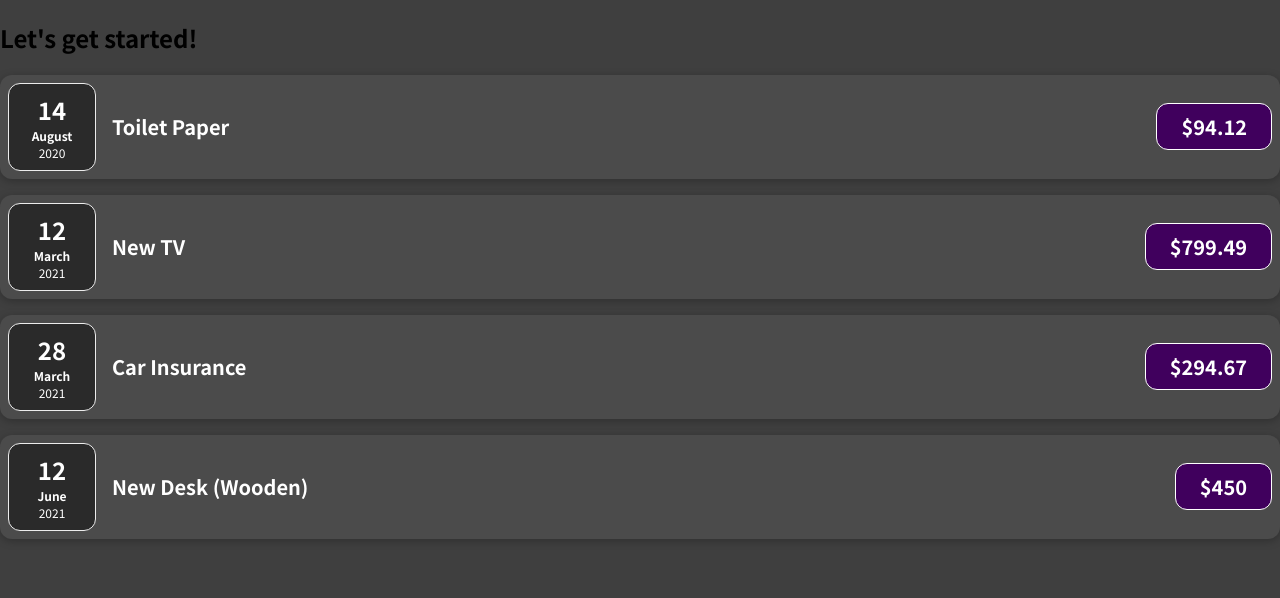
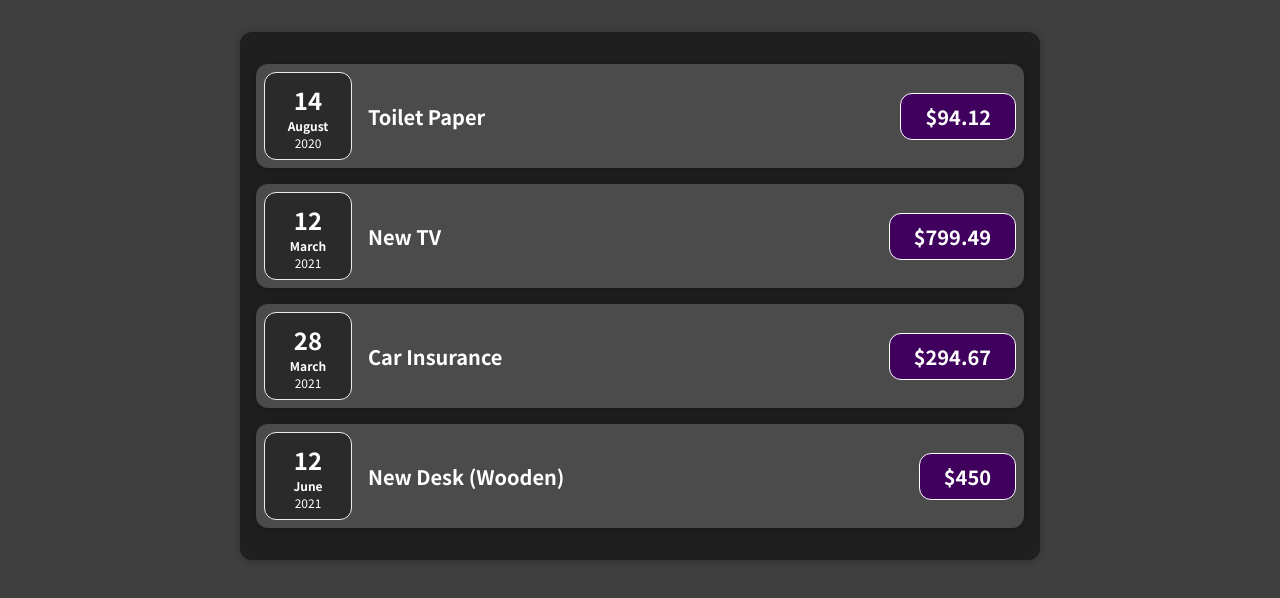
Before and after one commit to jesq/first-react-app, a JavaScript app: page / in a window 1280 px wide. Shown: the top 598 px of the page. Built offline with nearby package versions, Linux system fonts and the light colour scheme.

Commit message:
add: make a component which displays a list of expenses

```diff
--- a/src/App.js
+++ b/src/App.js
@@ -1,4 +1,4 @@
-import ExpenseItem from './components/ExpenseItem/ExpenseItem'
+import ExpensesList from "./components/ExpensesList/ExpensesList";
 
 function App() {
 	const expenses = [
@@ -25,26 +25,8 @@
 
 	return (
 		<div>
-			<h2>Let's get started!</h2>
-			<ExpenseItem
-				title={ expenses[0].title }
-				amount={ expenses[0].amount }
-				date={ expenses[0].date }
-			/>
-			<ExpenseItem
-				title={ expenses[1].title }
-				amount={ expenses[1].amount }
-				date={ expenses[1].date }
-			/>
-			<ExpenseItem
-				title={ expenses[2].title }
-				amount={ expenses[2].amount }
-				date={ expenses[2].date }
-			/>
-			<ExpenseItem
-				title={ expenses[3].title }
-				amount={ expenses[3].amount }
-				date={ expenses[3].date }
+			<ExpensesList
+				expenses={ expenses }
 			/>
 		</div>
 	);
--- /dev/null
+++ b/src/components/ExpensesList/ExpensesList.css
@@ -0,0 +1,9 @@
+.expenses {
+    padding: 1rem;
+    background-color: rgb(31, 31, 31);
+    margin: 2rem auto;
+    width: 50rem;
+    max-width: 95%;
+    border-radius: 12px;
+    box-shadow: 0 1px 8px rgba(0, 0, 0, 0.25);
+}
--- /dev/null
+++ b/src/components/ExpensesList/ExpensesList.js
@@ -0,0 +1,31 @@
+import ExpenseItem from "./ExpenseItem/ExpenseItem";
+import './ExpensesList.css';
+
+function ExpensesList(props) {
+    return (
+        <div className={ "expenses" }>
+            <ExpenseItem
+                title={ props.expenses[0].title }
+                amount={ props.expenses[0].amount }
+                date={ props.expenses[0].date }
+            />
+            <ExpenseItem
+                title={ props.expenses[1].title }
+                amount={ props.expenses[1].amount }
+                date={ props.expenses[1].date }
+            />
+            <ExpenseItem
+                title={ props.expenses[2].title }
+                amount={ props.expenses[2].amount }
+                date={ props.expenses[2].date }
+            />
+            <ExpenseItem
+                title={ props.expenses[3].title }
+                amount={ props.expenses[3].amount }
+                date={ props.expenses[3].date }
+            />
+        </div>
+    )
+}
+
+export default ExpensesList;
```
Also changed, not shown: src/components/ExpensesList/ExpenseItem/ExpenseDate/ExpenseDate.css (renamed from src/components/ExpenseItem/ExpenseDate/ExpenseDate.css), src/components/ExpensesList/ExpenseItem/ExpenseDate/ExpenseDate.js (renamed from src/components/ExpenseItem/ExpenseDate/ExpenseDate.js), src/components/ExpensesList/ExpenseItem/ExpenseItem.css (renamed from src/components/ExpenseItem/ExpenseItem.css), src/components/ExpensesList/ExpenseItem/ExpenseItem.js (renamed from src/components/ExpenseItem/ExpenseItem.js).
